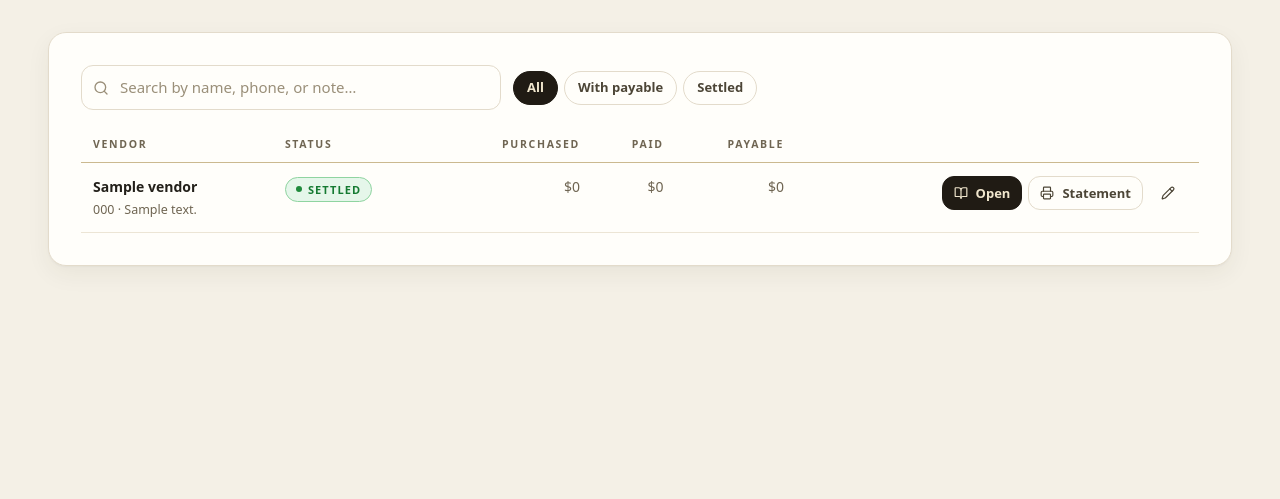
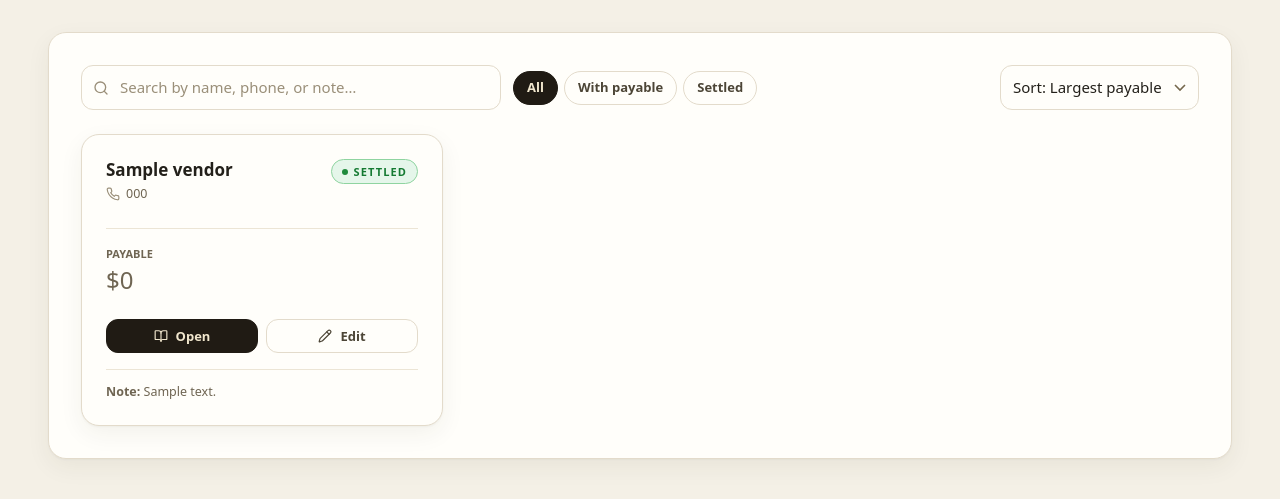
Before and after one commit to GhandourGh/perfumeria-lamus, a Flask app: page /vendors in a window 1280 px wide. Shown: the part 255-754 px from the top of the page. Run offline with Flask 3, Linux system fonts and the light colour scheme; the visitor is signed in with stand-in values (Sample User, id 1); tables that the repository leaves empty hold one stand-in row (values such as "Sample post"); data that the repository does not hold is empty; parts of the project's set-up code (start-up, migrations or seed data) failed here and were passed over.

Commit message:
Unify and simplify customer and vendor interfaces

```diff
--- a/app.py
+++ b/app.py
@@ -310,7 +310,11 @@ def archive_customer(customer_id):
 @app.route("/vendors/overview")
 @login_required
 def vendor_overview():
-    vendors = db.get_vendors_overview()
+    vendors = sorted(
+        db.get_vendors_overview(),
+        key=lambda vendor: vendor["balance"],
+        reverse=True,
+    )
     payable = [v for v in vendors if v["balance"] > 0]
     stats = {
         "total_payable": sum(v["balance"] for v in payable),
@@ -332,7 +336,12 @@ def vendor_overview():
 @app.route("/vendors")
 @login_required
 def vendors():
-    return render_template("vendors.html", vendors=db.get_vendors_overview())
+    vendor_list = sorted(
+        db.get_vendors_overview(),
+        key=lambda vendor: vendor["balance"],
+        reverse=True,
+    )
+    return render_template("vendors.html", vendors=vendor_list)
 
 
 @app.route("/vendors/add", methods=["GET", "POST"])
--- a/static/app.js
+++ b/static/app.js
@@ -205,26 +205,6 @@
     btn.addEventListener("click", function () { window.print(); });
   });
 
-  /* ---------- Void entry: one shared dialog, action set per row ---------- */
-
-  (function () {
-    var dialog = document.getElementById("sheet-void");
-    var form = document.querySelector("[data-void-form]");
-    if (!dialog || !form) return;
-    document.querySelectorAll("[data-void]").forEach(function (btn) {
-      btn.addEventListener("click", function () {
-        form.setAttribute("action", btn.getAttribute("data-void"));
-        form.reset();
-        form.dataset.submitted = "";
-        var submit = form.querySelector('button[type="submit"]');
-        if (submit) { submit.classList.remove("is-loading"); submit.disabled = false; }
-        dialog.showModal();
-        var reason = form.querySelector("input, textarea");
-        if (reason) reason.focus();
-      });
-    });
-  })();
-
   /* ---------- Pay full balance ---------- */
 
   document.querySelectorAll("[data-fill-balance]").forEach(function (btn) {
--- a/static/style.css
+++ b/static/style.css
@@ -553,6 +553,17 @@ body[data-section="vendor"] .identity-seal {
 }
 .btn-gold:hover { background: #665222; border-color: #665222; color: #fdf9ee; }
 
+.btn-success {
+  background: var(--laurel-deep);
+  border-color: var(--laurel-deep);
+  color: var(--surface-raised);
+}
+.btn-success:hover {
+  background: var(--laurel-deep);
+  border-color: var(--laurel);
+  color: var(--surface-raised);
+}
+
 .btn-danger { color: var(--garnet); border-color: #f0a8b0; background: var(--surface-raised); }
 .btn-danger:hover { border-color: var(--garnet); color: var(--garnet-deep); }
 
@@ -748,53 +759,21 @@ body[data-section="vendor"] .identity-seal {
 
 .customer-card-actions .btn { min-width: 0; }
 .customer-card-actions .btn:only-child { grid-column: 1 / -1; }
+.customer-card-actions .btn:last-child:nth-child(odd) { grid-column: 1 / -1; }
 
-.customer-card-detailed { min-height: 342px; }
+.registry-sort {
+  min-width: 190px;
+  margin-left: auto;
+}
 
 .customer-card-note {
-  margin-top: var(--space-3);
+  margin: var(--space-4) 0 0;
+  padding-top: var(--space-3);
+  border-top: 1px solid var(--hairline-soft);
   color: var(--muted);
   font-size: 12.5px;
   overflow-wrap: anywhere;
 }
-
-.customer-card-facts {
-  display: grid;
-  grid-template-columns: repeat(3, minmax(0, 1fr));
-  gap: var(--space-2);
-  margin: 0 0 var(--space-4);
-}
-
-.customer-card-facts > div {
-  min-width: 0;
-  padding: var(--space-2);
-  border-radius: var(--radius-sm);
-  background: var(--paper);
-}
-
-.customer-card-facts dt {
-  color: var(--muted);
-  font-size: 10.5px;
-  font-weight: 700;
-  line-height: 1.25;
-}
-
-.customer-card-facts dd {
-  margin: var(--space-1) 0 0;
-  overflow: hidden;
-  color: var(--ink-soft);
-  font-size: 12.5px;
-  font-variant-numeric: lining-nums tabular-nums;
-  font-weight: 650;
-  text-overflow: ellipsis;
-  white-space: nowrap;
-}
-
-.customer-card-actions-detailed {
-  grid-template-columns: repeat(2, minmax(0, 1fr));
-}
-
-.customer-card-actions-detailed .btn:only-child { grid-column: 1 / -1; }
 
 @media (max-width: 1180px) {
   .customer-card-grid { grid-template-columns: repeat(2, minmax(0, 1fr)); }
@@ -803,14 +782,12 @@ body[data-section="vendor"] .identity-seal {
 @media (max-width: 640px) {
   .customer-card-grid { grid-template-columns: minmax(0, 1fr); }
   .customer-card { min-height: 0; padding: var(--space-4); }
-  .customer-card-actions-detailed { grid-template-columns: repeat(2, minmax(0, 1fr)); }
 }
 
 @media (max-width: 360px) {
   .customer-card-head { align-items: flex-start; flex-direction: column; }
   .customer-card-actions { grid-template-columns: minmax(0, 1fr); }
   .customer-card-actions .btn { grid-column: 1; }
-  .customer-card-facts { grid-template-columns: minmax(0, 1fr); }
 }
 
 /* Stacked rows on small screens (cards from table rows) */
--- a/templates/dashboard.html
+++ b/templates/dashboard.html
@@ -76,7 +76,7 @@
 
       <div class="customer-card-actions">
         {% if customer.balance > 0 %}
-        <a class="btn btn-sm btn-gold"
+        <a class="btn btn-sm btn-success"
            href="{{ url_for('customer_detail', customer_id=customer.id, action='pay') }}">
           <i data-lucide="hand-coins" aria-hidden="true"></i>Payment
         </a>
--- a/templates/vendors.html
+++ b/templates/vendors.html
@@ -27,51 +27,69 @@
       <button class="chip" type="button" data-filter="debt" aria-pressed="false">With payable</button>
       <button class="chip" type="button" data-filter="clear" aria-pressed="false">Settled</button>
     </div>
+    <label class="field registry-sort">
+      <span class="sr-only">Sort vendors</span>
+      <select data-registry-sort aria-label="Sort vendors">
+        <option value="balance-desc">Sort: Largest payable</option>
+        <option value="name">Sort: Name A–Z</option>
+        <option value="recent">Sort: Recently active</option>
+        <option value="newest">Sort: Recently added</option>
+      </select>
+    </label>
   </div>
 
-  <div class="table-scroll">
-    <table class="table table-stack" data-registry>
-      <thead>
-        <tr>
-          <th scope="col">Vendor</th>
-          <th scope="col">Status</th>
-          <th scope="col" class="num">Purchased</th>
-          <th scope="col" class="num">Paid</th>
-          <th scope="col" class="num">Payable</th>
-          <th scope="col"><span class="sr-only">Actions</span></th>
-        </tr>
-      </thead>
-      <tbody>
+  <div class="customer-card-grid" data-registry aria-label="Vendor accounts">
     {% for vendor in vendors %}
-        <tr data-row
+    <article class="customer-card vendor-card"
+             data-row
              data-search="{{ (vendor.name ~ ' ' ~ (vendor.phone or '') ~ ' ' ~ (vendor.notes or ''))|lower }}"
-            data-balance="{{ vendor.balance }}">
-          <td data-th="Vendor">
-            <a class="row-link" href="{{ url_for('vendor_detail', vendor_id=vendor.id) }}">
-              <span class="row-title">{{ vendor.name }}</span>
+             data-name="{{ vendor.name|lower }}"
+             data-balance="{{ vendor.balance }}"
+             data-lastpay="{{ vendor.last_payment_at or '' }}"
+             data-lastactivity="{{ vendor.last_activity_at or '' }}"
+             data-created="{{ vendor.created_at or '' }}"
+             aria-labelledby="vendor-{{ vendor.id }}-name">
+      <div class="customer-card-head">
+        <div class="customer-card-identity">
+          <a class="customer-card-name"
+             id="vendor-{{ vendor.id }}-name"
+             href="{{ url_for('vendor_detail', vendor_id=vendor.id) }}">
+            {{ vendor.name }}
           </a>
-            <div class="row-sub">{{ vendor.phone or 'No phone on file' }}{% if vendor.notes %} · {{ vendor.notes|truncate(46) }}{% endif %}</div>
-          </td>
-          <td data-th="Status">
+          <span class="customer-card-phone">
+            <i data-lucide="phone" aria-hidden="true"></i>
+            {{ vendor.phone or 'No phone on file' }}
+          </span>
+        </div>
         {% if vendor.balance > 0 %}<span class="badge badge-due">Payable</span>{% else %}<span class="badge badge-settled">Settled</span>{% endif %}
-          </td>
-          <td data-th="Purchased" class="num"><span class="amount amount-muted">{{ vendor.total_purchased|cop }}</span></td>
-          <td data-th="Paid" class="num"><span class="amount amount-muted">{{ vendor.total_paid|cop }}</span></td>
-          <td data-th="Payable" class="num">
-            <span class="amount {% if vendor.balance > 0 %}amount-due{% else %}amount-muted{% endif %}">{{ vendor.balance|cop }}</span>
-          </td>
-          <td data-th="">
-            <div class="row-actions">
-              {% if vendor.balance > 0 %}<a class="btn btn-sm btn-gold" href="{{ url_for('vendor_detail', vendor_id=vendor.id, action='vpay') }}"><i data-lucide="hand-coins"></i>Pay</a>{% endif %}
-              <a class="btn btn-sm btn-primary" href="{{ url_for('vendor_detail', vendor_id=vendor.id) }}"><i data-lucide="book-open"></i>Open</a>
-              <a class="btn btn-sm" href="{{ url_for('vendor_report', vendor_id=vendor.id) }}"><i data-lucide="printer"></i>Statement</a>
-              <a class="btn btn-sm btn-ghost" href="{{ url_for('edit_vendor', vendor_id=vendor.id) }}" aria-label="Edit {{ vendor.name }}"><i data-lucide="pencil"></i></a>
       </div>
-          </td>
-        </tr>
+
+      <div class="customer-card-balance">
+        <span>Payable</span>
+        <strong class="amount {% if vendor.balance > 0 %}amount-due{% else %}amount-muted{% endif %}">
+          {{ vendor.balance|cop }}
+        </strong>
+      </div>
+
+      <div class="customer-card-actions">
+        {% if vendor.balance > 0 %}
+        <a class="btn btn-sm btn-success" href="{{ url_for('vendor_detail', vendor_id=vendor.id, action='vpay') }}">
+          <i data-lucide="hand-coins" aria-hidden="true"></i>Payment
+        </a>
+        {% endif %}
+        <a class="btn btn-sm btn-primary" href="{{ url_for('vendor_detail', vendor_id=vendor.id) }}">
+          <i data-lucide="book-open" aria-hidden="true"></i>Open
+        </a>
+        <a class="btn btn-sm" href="{{ url_for('edit_vendor', vendor_id=vendor.id) }}">
+          <i data-lucide="pencil" aria-hidden="true"></i>Edit
+        </a>
+      </div>
+
+      {% if vendor.notes %}
+      <p class="customer-card-note"><strong>Note:</strong> {{ vendor.notes|truncate(74) }}</p>
+      {% endif %}
+    </article>
     {% endfor %}
-      </tbody>
-    </table>
   </div>
 
   {% if vendors %}
```
Also changed, not shown: templates/_ledger_table.html (+0 -34 lines), templates/customer_detail.html (+7 -7 lines), templates/customers.html (+9 -28 lines), templates/vendor_detail.html (+7 -7 lines), templates/vendor_overview.html (+39 -31 lines). Lines whose indentation alone changed are shown as unchanged.
